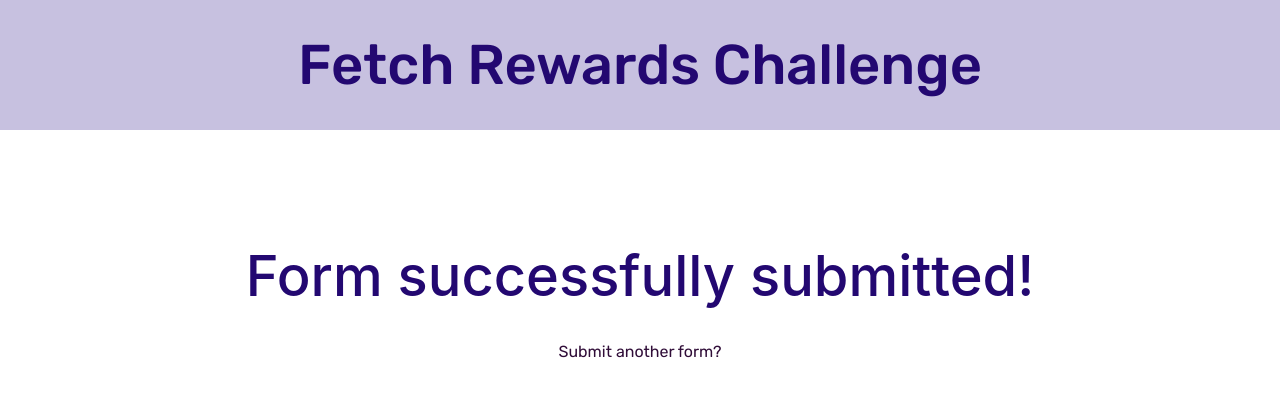
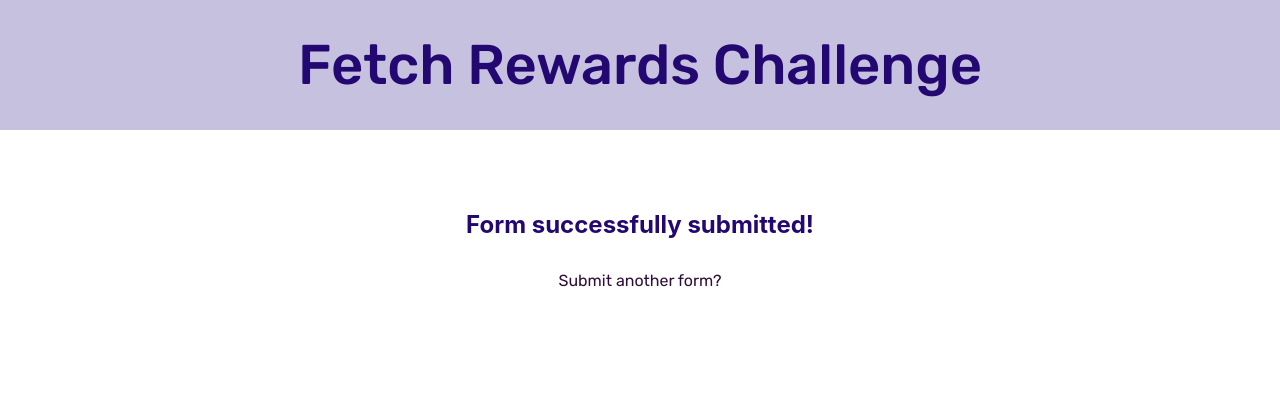
Before and after one commit to derrickholleman/fetch-rewards-challenge, a React (Create React App) app: page /success in a window 1280 px wide. Shown: the top 396 px of the page. Built offline with nearby package versions, Linux system fonts and the light colour scheme.

Commit message:
success message edit

```diff
--- a/src/App.css
+++ b/src/App.css
@@ -26,6 +26,11 @@
   margin-top: 5rem;
 }
 
+h2 {
+  text-align: center;
+  margin-bottom: 2rem;
+}
+
 a {
   text-decoration: none;
   color: #300d38;
--- a/src/Success.jsx
+++ b/src/Success.jsx
@@ -4,7 +4,7 @@
 const Success = () => {
   return (
     <div className="centering-wrapper">
-      <h1>Form successfully submitted!</h1>
+      <h2>Form successfully submitted!</h2>
       <Link to="/">Submit another form?</Link>
     </div>
   );
```
